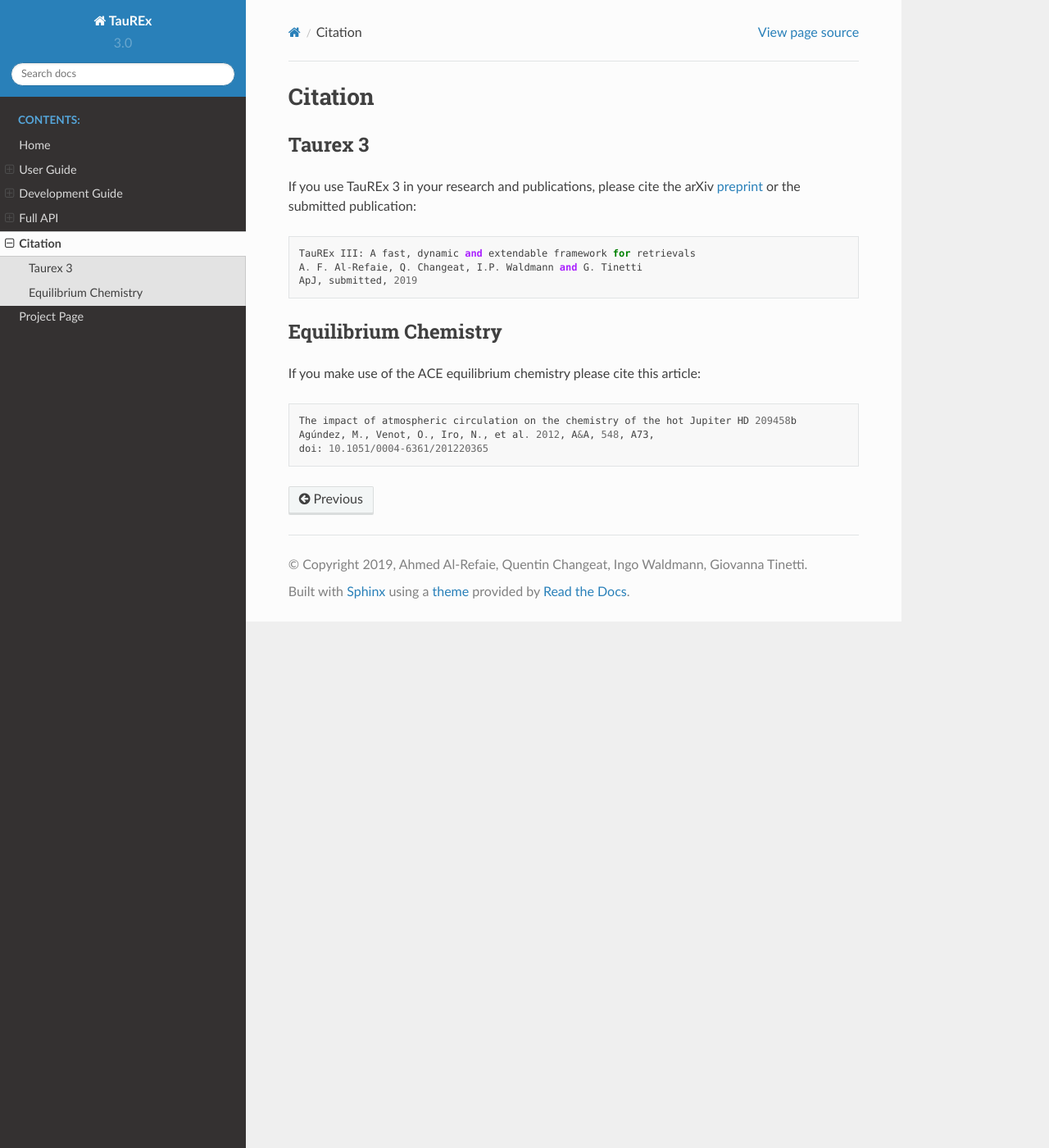
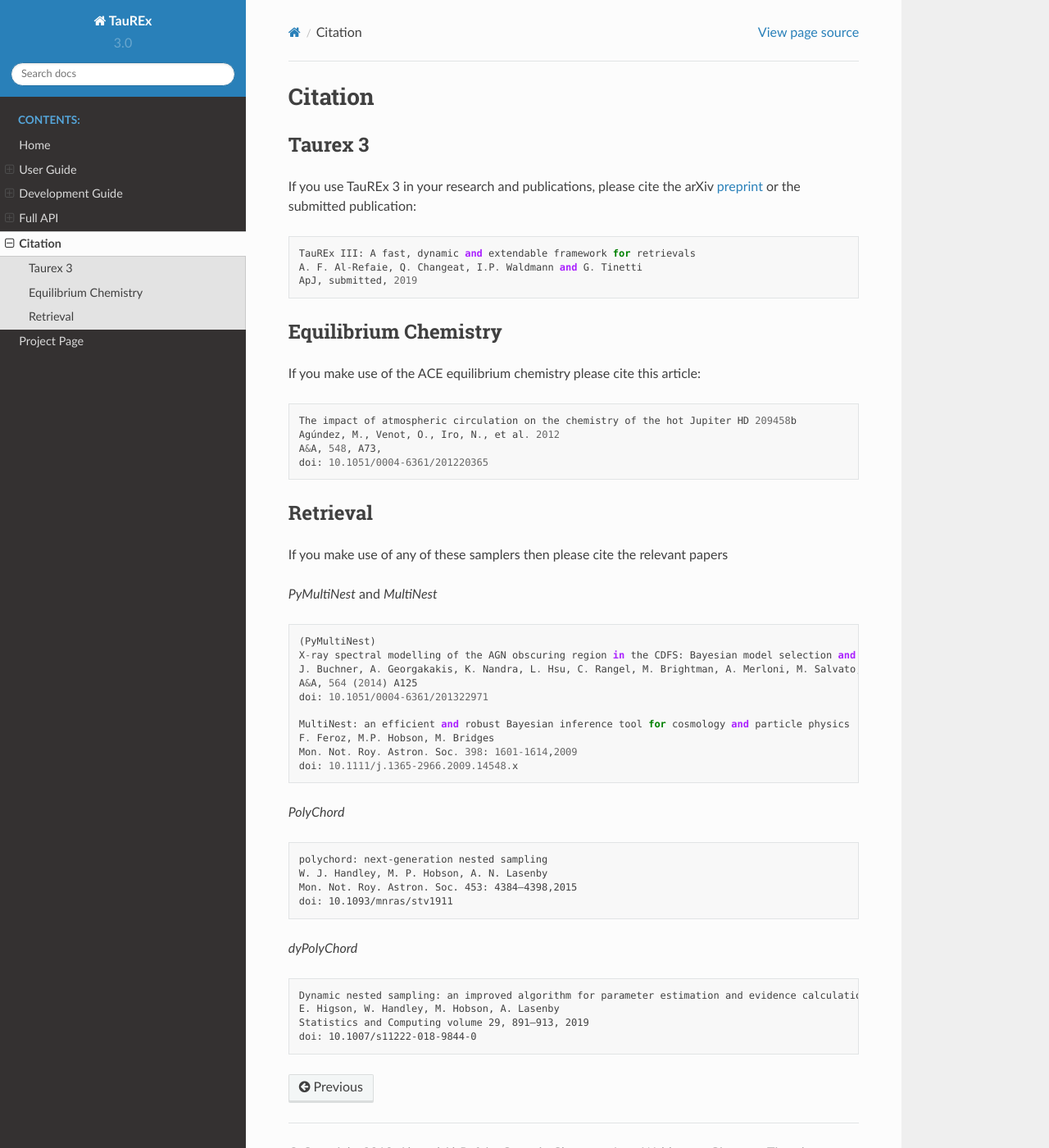
Before and after one commit to ucl-exoplanets/TauREx3_public, a Sphinx documentation site: the page built from doc/source/citation.rst, in a window 1280 px wide and 1400 px high. Shown: the whole window at 82% size. Built offline with Sphinx 7.4.7 and the Read the Docs theme 2.0.0, drawn with Linux system fonts in a browser that asks for light colours; pages that are not in the unit, such as notebooks, are missing from menus.

Commit message:
Updated citation list

```diff
--- a/doc/source/citation.rst
+++ b/doc/source/citation.rst
@@ -20,8 +20,42 @@
 this article::
 
     The impact of atmospheric circulation on the chemistry of the hot Jupiter HD 209458b
-    Agúndez, M., Venot, O., Iro, N., et al. 2012, A&A, 548, A73,
+    Agúndez, M., Venot, O., Iro, N., et al. 2012
+    A&A, 548, A73,
     doi: 10.1051/0004-6361/201220365
 
 
+Retrieval
+---------
+
+If you make use of any of these samplers then please cite the relevant papers
+
+*PyMultiNest* and *MultiNest* ::
+
+    (PyMultiNest)
+    X-ray spectral modelling of the AGN obscuring region in the CDFS: Bayesian model selection and catalogue
+    J. Buchner, A. Georgakakis, K. Nandra, L. Hsu, C. Rangel, M. Brightman, A. Merloni, M. Salvato, J. Donley and D. Kocevski
+    A&A, 564 (2014) A125
+    doi: 10.1051/0004-6361/201322971
+
+    MultiNest: an efficient and robust Bayesian inference tool for cosmology and particle physics
+    F. Feroz, M.P. Hobson, M. Bridges
+    Mon. Not. Roy. Astron. Soc. 398: 1601-1614,2009
+    doi: 10.1111/j.1365-2966.2009.14548.x
+
+*PolyChord* ::
+
+    polychord: next-generation nested sampling
+    W. J. Handley, M. P. Hobson, A. N. Lasenby
+    Mon. Not. Roy. Astron. Soc. 453: 4384–4398,2015
+    doi: 10.1093/mnras/stv1911
+
+*dyPolyChord* ::
+
+    Dynamic nested sampling: an improved algorithm for parameter estimation and evidence calculation
+    E. Higson, W. Handley, M. Hobson, A. Lasenby
+    Statistics and Computing volume 29, 891–913, 2019
+    doi: 10.1007/s11222-018-9844-0
+
+
 .. _preprint: https://arxiv.org/abs/1912.07759
```
